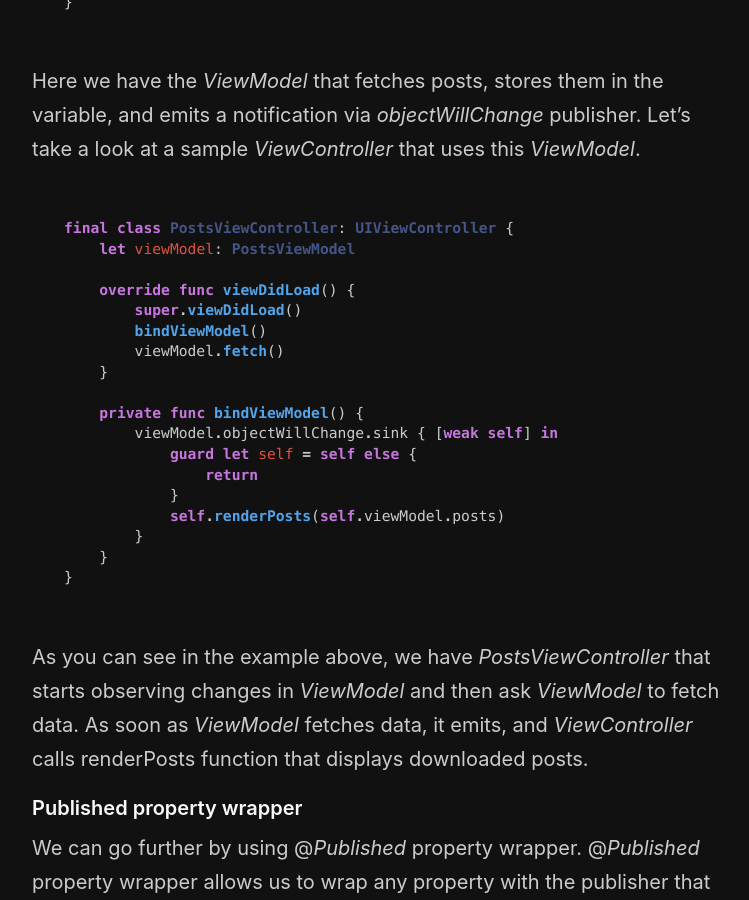
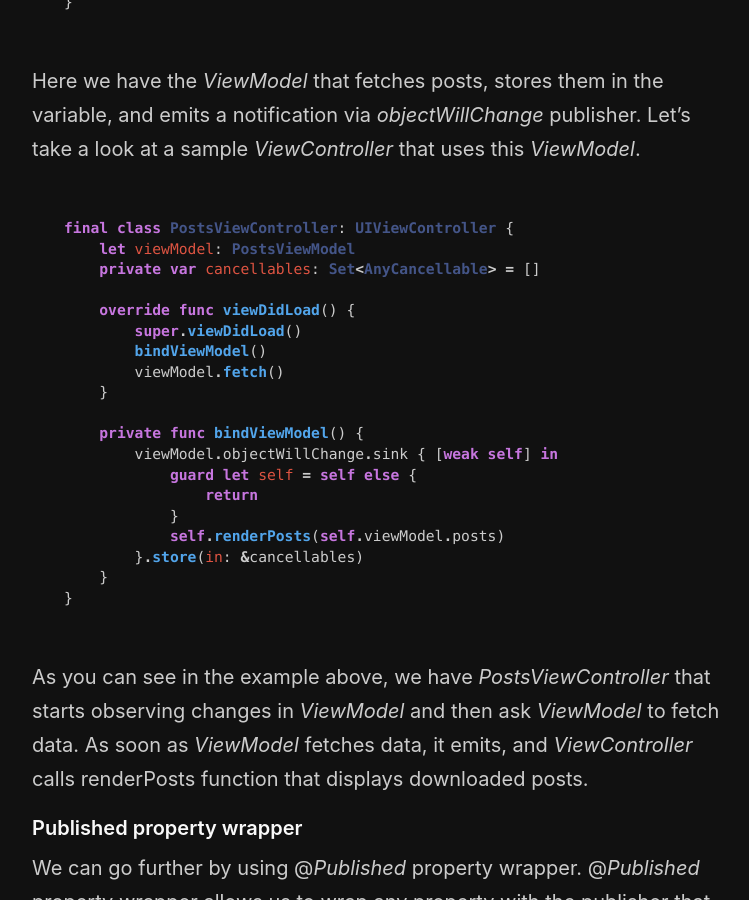
Before and after one commit to mecid/mecid.github.io, a Jekyll site: the page built from _posts/2020-02-05-building-viewmodels-with-combine-framework.md, in a window 1280 px wide and 900 px high, scrolled down 1540 px. Shown: the whole window, without its empty margins (258-1007 px from the left). Built offline with Jekyll 4.4.1, drawn with Linux system fonts in a browser that asks for light colours; some of the changed text lies outside the part shown.

Commit message:
Update 2020-02-05-building-viewmodels-with-combine-framework.md

````diff
--- a/_posts/2020-02-05-building-viewmodels-with-combine-framework.md
+++ b/_posts/2020-02-05-building-viewmodels-with-combine-framework.md
@@ -47,6 +47,7 @@ Here we have the *ViewModel* that fetches posts, stores them in the variable, an
 ```swift
 final class PostsViewController: UIViewController {
     let viewModel: PostsViewModel
+    private var cancellables: Set<AnyCancellable> = []
 
     override func viewDidLoad() {
         super.viewDidLoad()
@@ -60,7 +61,7 @@ final class PostsViewController: UIViewController {
                 return
             }
             self.renderPosts(self.viewModel.posts)
-        }
+        }.store(in: &cancellables)
     }
 }
 ```
@@ -89,6 +90,7 @@ As I said before, @*Published* property wrapper wraps our property with a publis
 ```swift
 final class PostsViewController: UIViewController {
     let viewModel: PostsViewModel
+    private var cancellables: Set<AnyCancellable> = []
 
     override func viewDidLoad() {
         super.viewDidLoad()
@@ -99,7 +101,7 @@ final class PostsViewController: UIViewController {
     private func bindViewModel() {
         viewModel.$posts.sink { [weak self] posts in
             self?.renderPosts(posts)
-        }
+        }.store(in: &cancellables)
     }
 }
 ```
````
